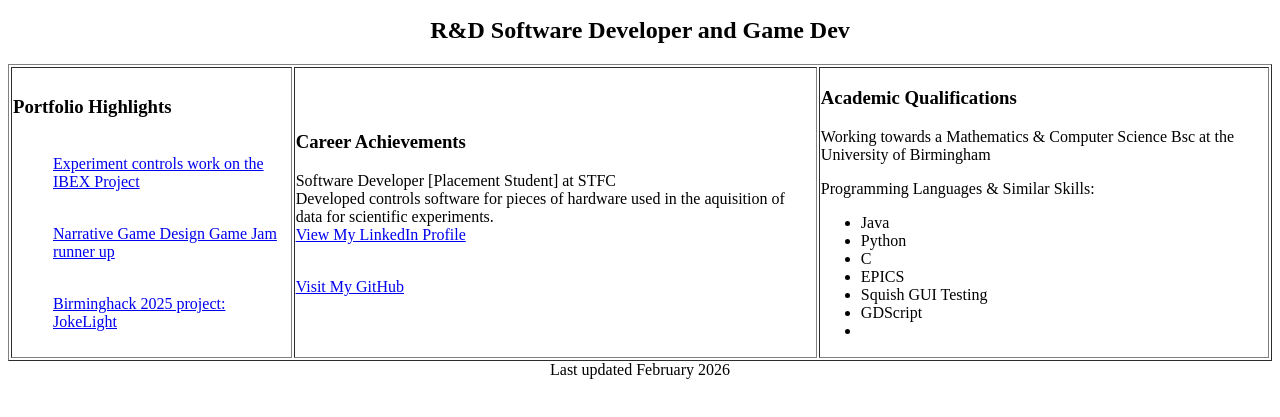
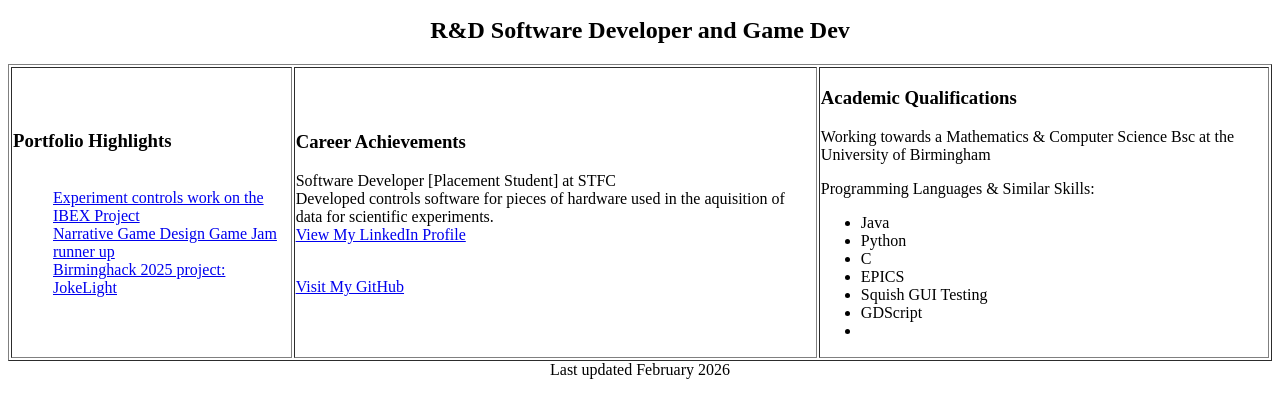
Before and after one commit to Spencer-Cheverton/Spencer-Cheverton.github.io, a plain HTML site: page index.html in a window 1280 px wide. Shown: the part 101-518 px from the top of the page. Drawn offline with Linux system fonts and the light colour scheme.

Commit message:
Update index.html

```diff
--- a/index.html
+++ b/index.html
@@ -16,9 +16,9 @@
             <td>
                 <h3>Portfolio Highlights</h3>
                 <ul>
-                    <p><br><a href="https://github.com/ISISComputingGroup">Experiment controls work on the IBEX Project</a></p>
-                    <p><br><a href="https://farimattar.itch.io/carapace">Narrative Game Design Game Jam runner up</a></p>
-                    <p><br><a href="https://github.com/Spencer-Cheverton/Joke-Light">Birminghack 2025 project: JokeLight</a></p>
+                    <br><a href="https://github.com/ISISComputingGroup">Experiment controls work on the IBEX Project</a>
+                    <br><a href="https://farimattar.itch.io/carapace">Narrative Game Design Game Jam runner up</a>
+                    <br><a href="https://github.com/Spencer-Cheverton/Joke-Light">Birminghack 2025 project: JokeLight</a>
                 </ul>
             </td>
             <td>
```
